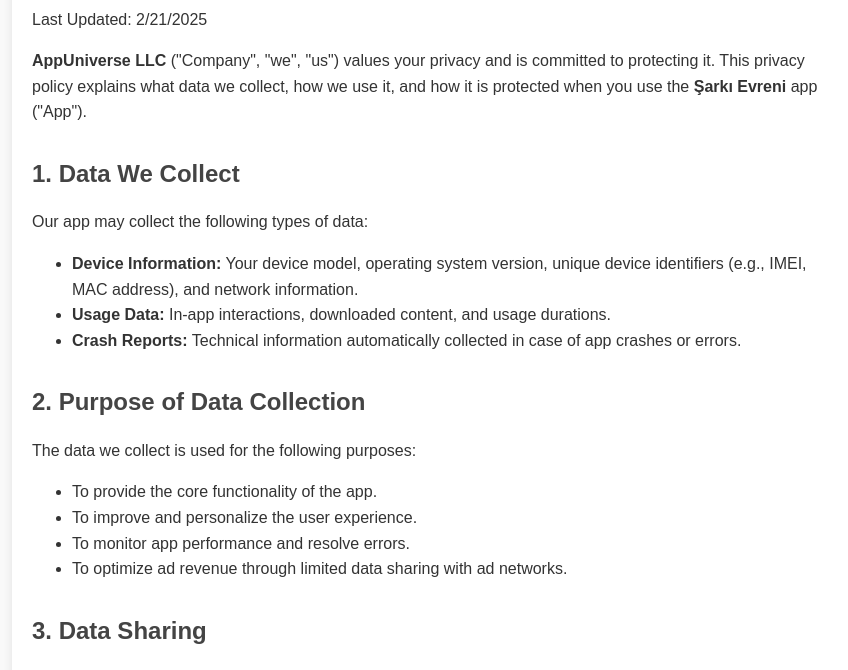
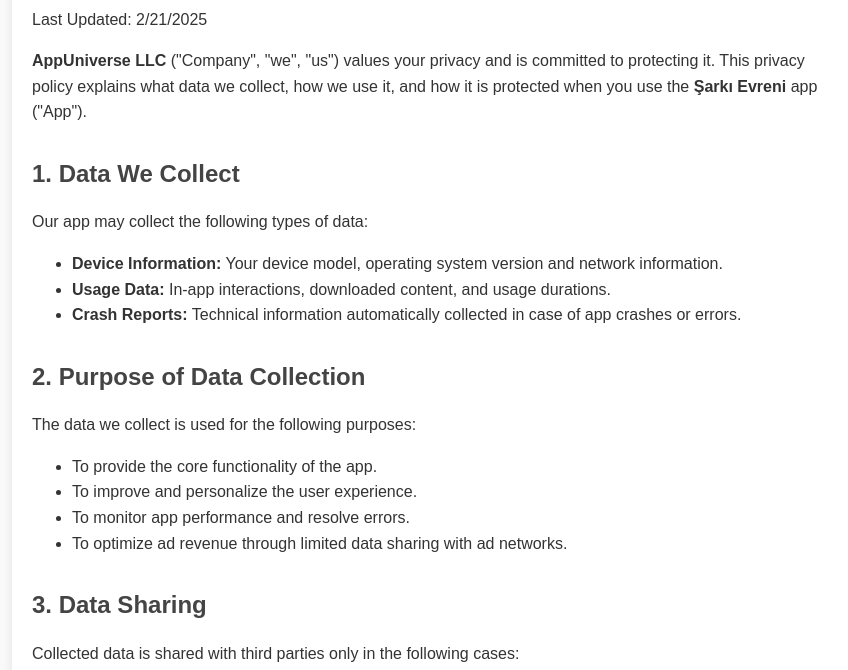
Before and after one commit to appuniversedev/Web, a plain HTML site: page privacy.html in a window 1280 px wide. Shown: the part 126-796 px from the top of the page, without its empty margins (208-1056 px from the left). Drawn offline with Linux system fonts and the light colour scheme.

Commit message:
Update privacy.html

```diff
--- a/privacy.html
+++ b/privacy.html
@@ -52,7 +52,7 @@
         <h2>1. Data We Collect</h2>
         <p>Our app may collect the following types of data:</p>
         <ul>
-            <li><strong>Device Information:</strong> Your device model, operating system version, unique device identifiers (e.g., IMEI, MAC address), and network information.</li>
+            <li><strong>Device Information:</strong> Your device model, operating system version and network information.</li>
             <li><strong>Usage Data:</strong> In-app interactions, downloaded content, and usage durations.</li>
             <li><strong>Crash Reports:</strong> Technical information automatically collected in case of app crashes or errors.</li>
         </ul>
```
